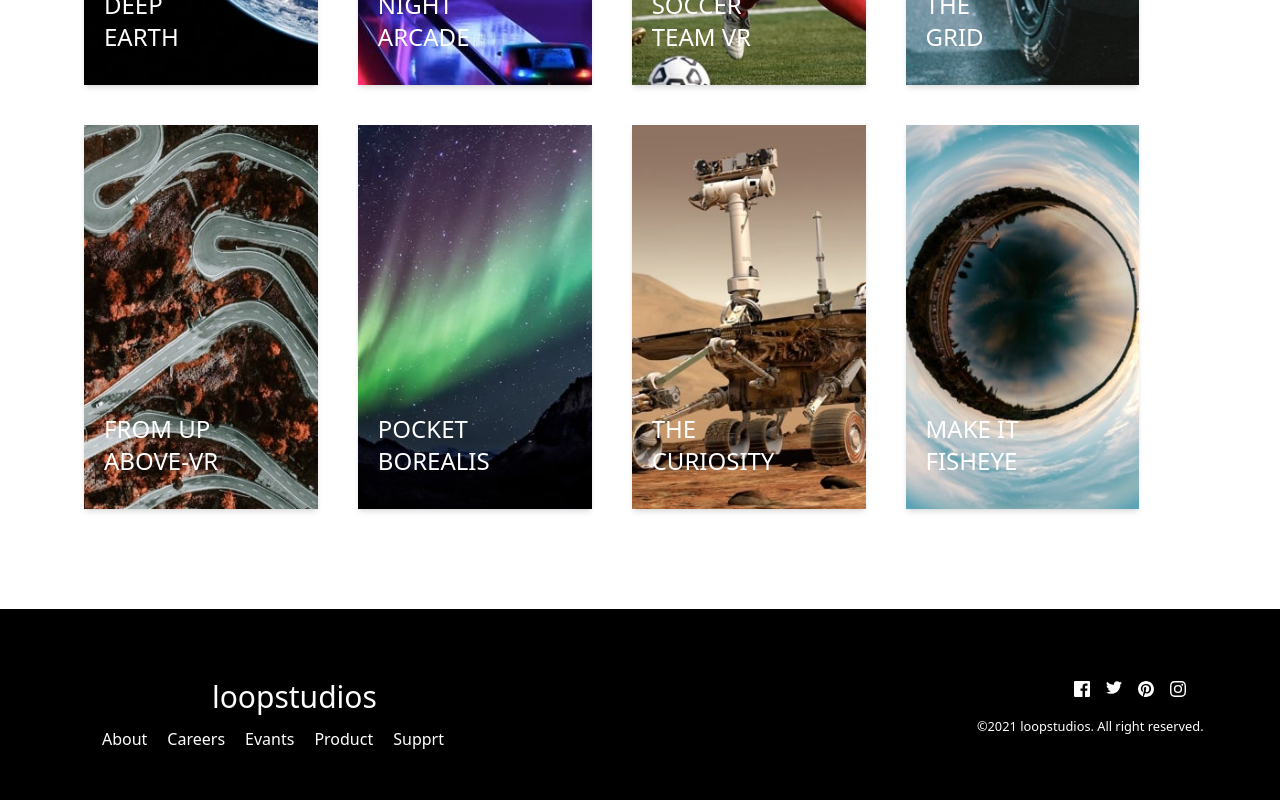
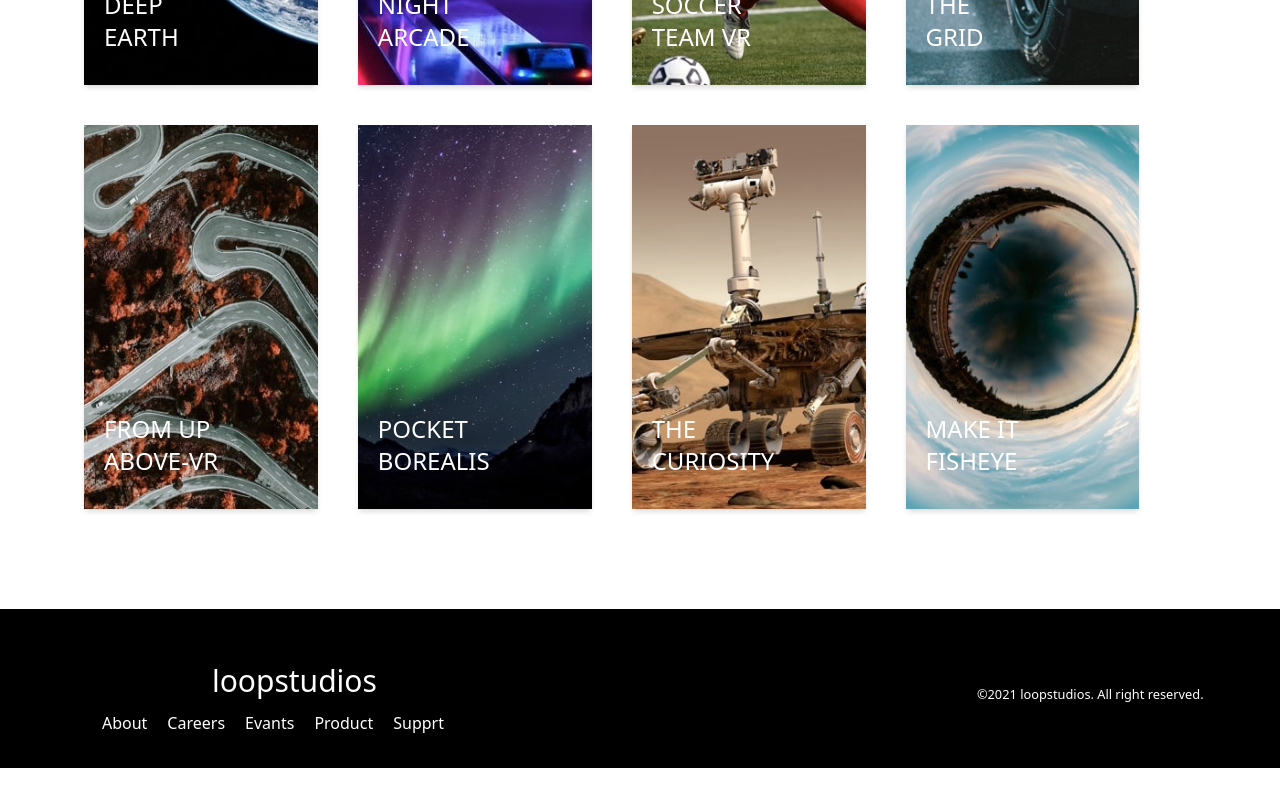
Before and after one commit to Agyanim/Loopstudios-landing-page, a React (Vite) app: page / in a window 1280 px wide. Shown: the part 1565-2365 px from the top of the page. After the commit the page ends 2333 px from the top, so only its background shows below. Built offline with nearby package versions, Linux system fonts and the light colour scheme.

Commit message:
fixing bug

```diff
--- a/src/components/Footer.jsx
+++ b/src/components/Footer.jsx
@@ -1,9 +1,9 @@
 import React from "react";
 import "../component.css";
-import Facebook from "../assets/images/icon-facebook.svg"
-import Instagram from "../assets/images/icon-Instagram.svg"
-import Pinterest from "../assets/images/icon-Pinterest.svg"
-import Twitter from "../assets/images/icon-Twitter.svg"
+// import Facebook from "../assets/images/icon-facebook.svg"
+// import Instagram from "../assets/images/icon-Instagram.svg"
+// import Pinterest from "../assets/images/icon-Pinterest.svg"
+// import Twitter from "../assets/images/icon-Twitter.svg"
 const Footer = () => {
   return (
     <footer
@@ -61,7 +61,7 @@ const Footer = () => {
           "
         >
           {/* social links wrapper */}
-          <div
+          {/* <div
             className="flex pb-6 gap-[1rem] w-[8rem] ml-[3.5rem]
             lg:pl-[7.5rem] lg:w-full lg:p-2 lg:ml-[-1rem]
 
@@ -100,7 +100,7 @@ const Footer = () => {
                 />
               </a>
             </div>
-          </div>
+          </div> */}
 
           {/* copy right section */}
           <p className="text-white text-[0.8rem]
```
